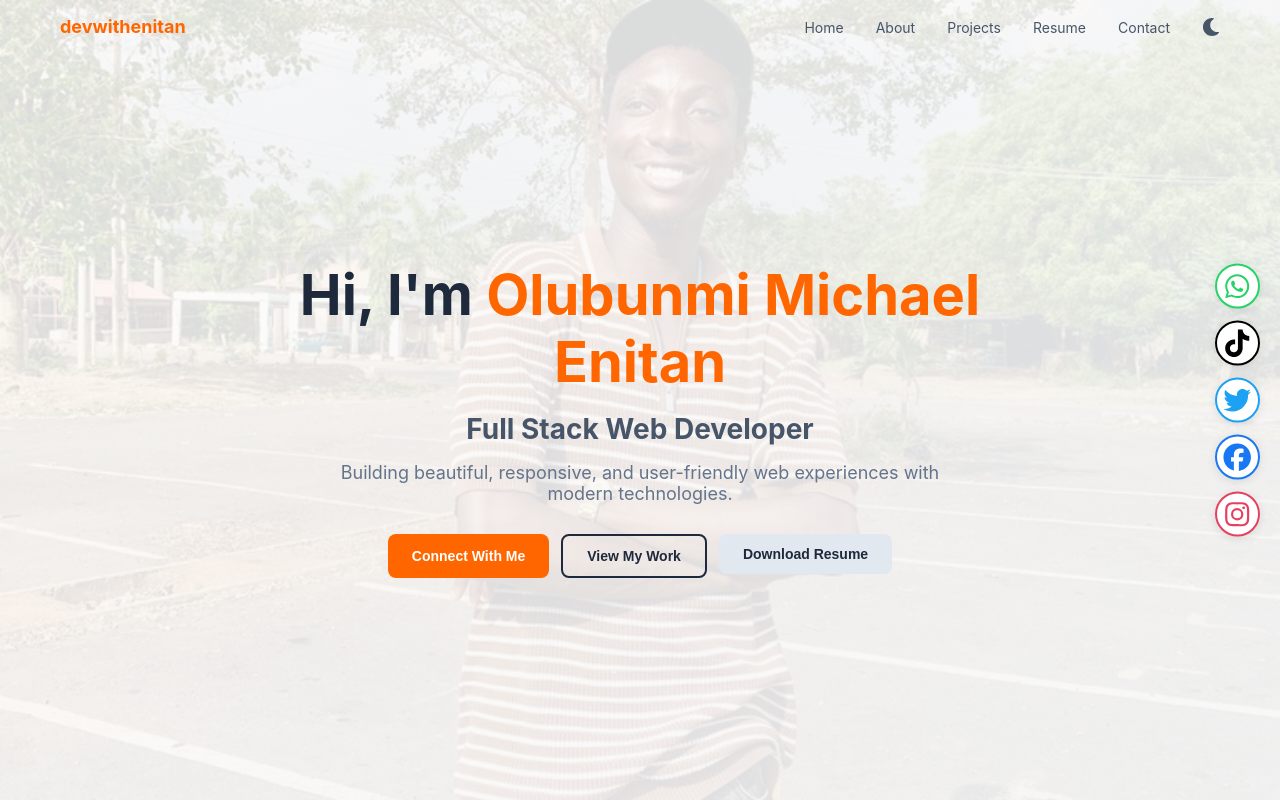
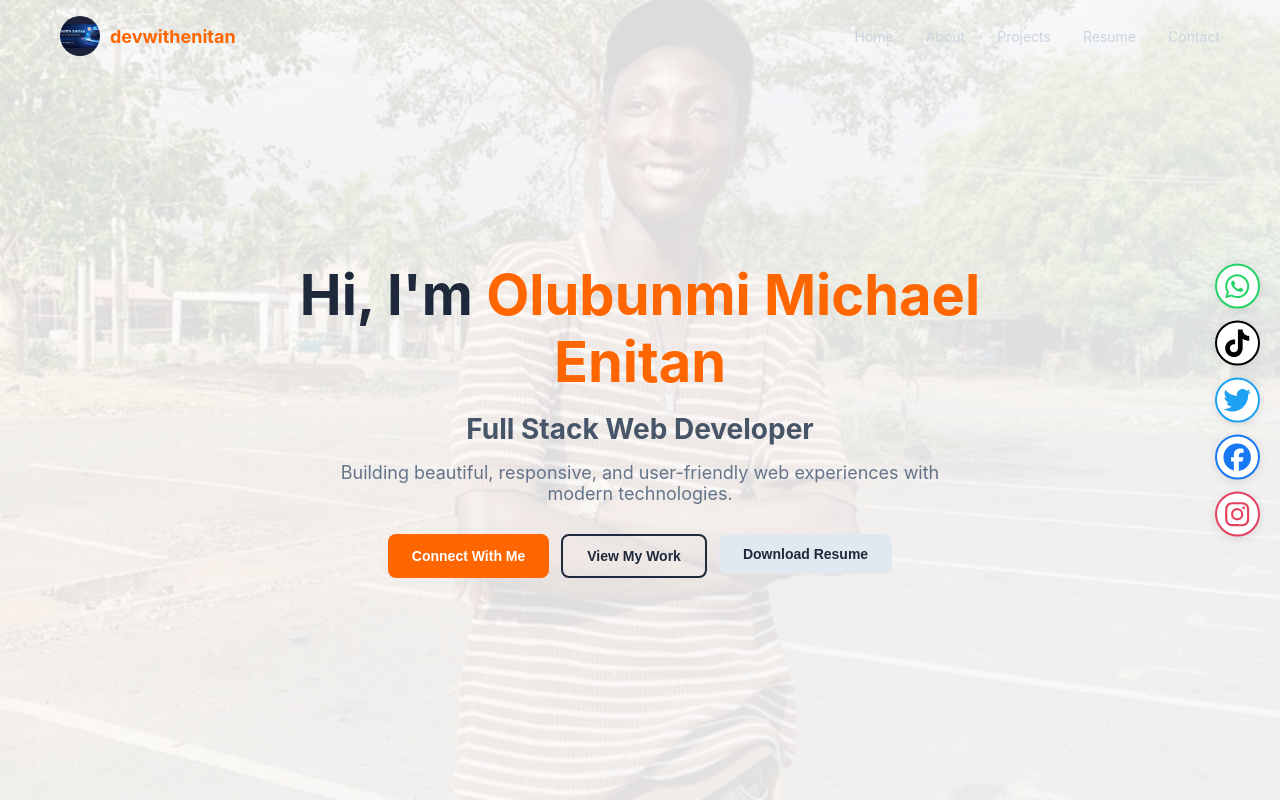
Before and after one commit to olubunmimichael93-debug/my-portfolio, a React (Vite) app: page / in a window 1280 px wide. Shown: the top 800 px of the page. Built offline with nearby package versions, Linux system fonts and the light colour scheme; the HTML template or start-up script is replaced by a standard one.

Commit message:
Add circular logo to navbar

```diff
--- a/src/components/Navbar.jsx
+++ b/src/components/Navbar.jsx
@@ -1,9 +1,7 @@
 import { useState, useEffect } from 'react'
-import { FaBars, FaTimes, FaMoon, FaSun } from 'react-icons/fa'
-import { useTheme } from '../context/ThemeContext'
+import { FaBars, FaTimes } from 'react-icons/fa'
 
 function Navbar() {
-  const { darkMode, toggleDarkMode } = useTheme()
   const [isScrolled, setIsScrolled] = useState(false)
   const [isMenuOpen, setIsMenuOpen] = useState(false)
 
@@ -35,12 +33,10 @@ function Navbar() {
         width: '100%',
         zIndex: 1000,
         padding: '1rem 0',
-        background: isScrolled
-          ? (darkMode ? 'rgba(15, 23, 42, 0.95)' : 'rgba(255, 255, 255, 0.95)')
-          : 'transparent',
+        background: isScrolled ? 'rgba(15, 23, 42, 0.95)' : 'transparent',
         backdropFilter: isScrolled ? 'blur(10px)' : 'none',
         transition: 'all 0.3s ease',
-        boxShadow: isScrolled ? '0 2px 10px rgba(0,0,0,0.1)' : 'none'
+        boxShadow: isScrolled ? '0 2px 10px rgba(0,0,0,0.3)' : 'none'
       }}>
         <div style={{
           maxWidth: '1200px',
@@ -51,13 +47,30 @@ function Navbar() {
           alignItems: 'center',
           width: '100%'
         }}>
+          {/* Logo with circular image */}
           <a href="#home" style={{
-            fontSize: '18px',
-            fontWeight: 'bold',
-            color: darkMode ? '#ff6600' : '#ff6600',
+            display: 'flex',
+            alignItems: 'center',
+            gap: '10px',
             textDecoration: 'none'
           }}>
-            devwithenitan
+            <img
+              src="/devwithenitan-logo.jpeg"
+              alt="devwithenitan"
+              style={{
+                width: '40px',
+                height: '40px',
+                borderRadius: '50%',
+                objectFit: 'cover'
+              }}
+            />
+            <span style={{
+              fontSize: '18px',
+              fontWeight: 'bold',
+              color: '#ff6600'
+            }}>
+              devwithenitan
+            </span>
           </a>
 
           {/* Desktop Navigation */}
@@ -72,29 +85,16 @@ function Navbar() {
             {navLinks.map((link, index) => (
               <li key={index}>
                 <a href={link.href} style={{
-                  color: darkMode ? '#cbd5e1' : '#475569',
+                  color: '#cbd5e1',
                   textDecoration: 'none',
                   fontSize: '14px'
                 }}
                 onMouseEnter={(e) => e.target.style.color = '#ff6600'}
-                onMouseLeave={(e) => e.target.style.color = darkMode ? '#cbd5e1' : '#475569'}>
+                onMouseLeave={(e) => e.target.style.color = '#cbd5e1'}>
                   {link.name}
                 </a>
               </li>
             ))}
-            <li>
-              <button onClick={toggleDarkMode} style={{
-                background: 'transparent',
-                border: 'none',
-                cursor: 'pointer',
-                fontSize: '18px',
-                color: darkMode ? '#cbd5e1' : '#475569',
-                display: 'flex',
-                alignItems: 'center'
-              }}>
-                {darkMode ? <FaSun /> : <FaMoon />}
-              </button>
-            </li>
           </ul>
 
           {/* Mobile Menu Button */}
@@ -105,7 +105,7 @@ function Navbar() {
               border: 'none',
               cursor: 'pointer',
               fontSize: '24px',
-              color: darkMode ? '#cbd5e1' : '#475569',
+              color: '#cbd5e1',
               display: 'none'
             }}
             className="mobile-menu-btn"
@@ -119,14 +119,14 @@ function Navbar() {
       {isMenuOpen && (
         <div style={{
           position: 'fixed',
-          top: '60px',
+          top: '70px',
           left: 0,
           right: 0,
           width: '100%',
-          background: darkMode ? '#1e293b' : 'white',
+          background: '#1e293b',
           padding: '20px',
           zIndex: 999,
-          boxShadow: '0 4px 10px rgba(0,0,0,0.1)',
+          boxShadow: '0 4px 10px rgba(0,0,0,0.3)',
           display: 'flex',
           flexDirection: 'column',
           gap: '15px'
@@ -139,9 +139,9 @@ function Navbar() {
               style={{
                 display: 'block',
                 padding: '12px 0',
-                color: darkMode ? '#cbd5e1' : '#475569',
+                color: '#cbd5e1',
                 textDecoration: 'none',
-                borderBottom: `1px solid ${darkMode ? 'rgba(255,255,255,0.1)' : '#e2e8f0'}`,
+                borderBottom: '1px solid rgba(255,255,255,0.1)',
                 fontSize: '16px',
                 width: '100%'
               }}
@@ -149,22 +149,6 @@ function Navbar() {
               {link.name}
             </a>
           ))}
-          <button
-            onClick={toggleDarkMode}
-            style={{
-              display: 'block',
-              padding: '12px 0',
-              background: 'transparent',
-              border: 'none',
-              cursor: 'pointer',
-              textAlign: 'left',
-              color: darkMode ? '#cbd5e1' : '#475569',
-              fontSize: '16px',
-              width: '100%'
-            }}
-          >
-            {darkMode ? '☀️ Light Mode' : '🌙 Dark Mode'}
-          </button>
         </div>
       )}
 
```
Also changed, not shown: public/devwithenitan-logo.jpeg (added).
